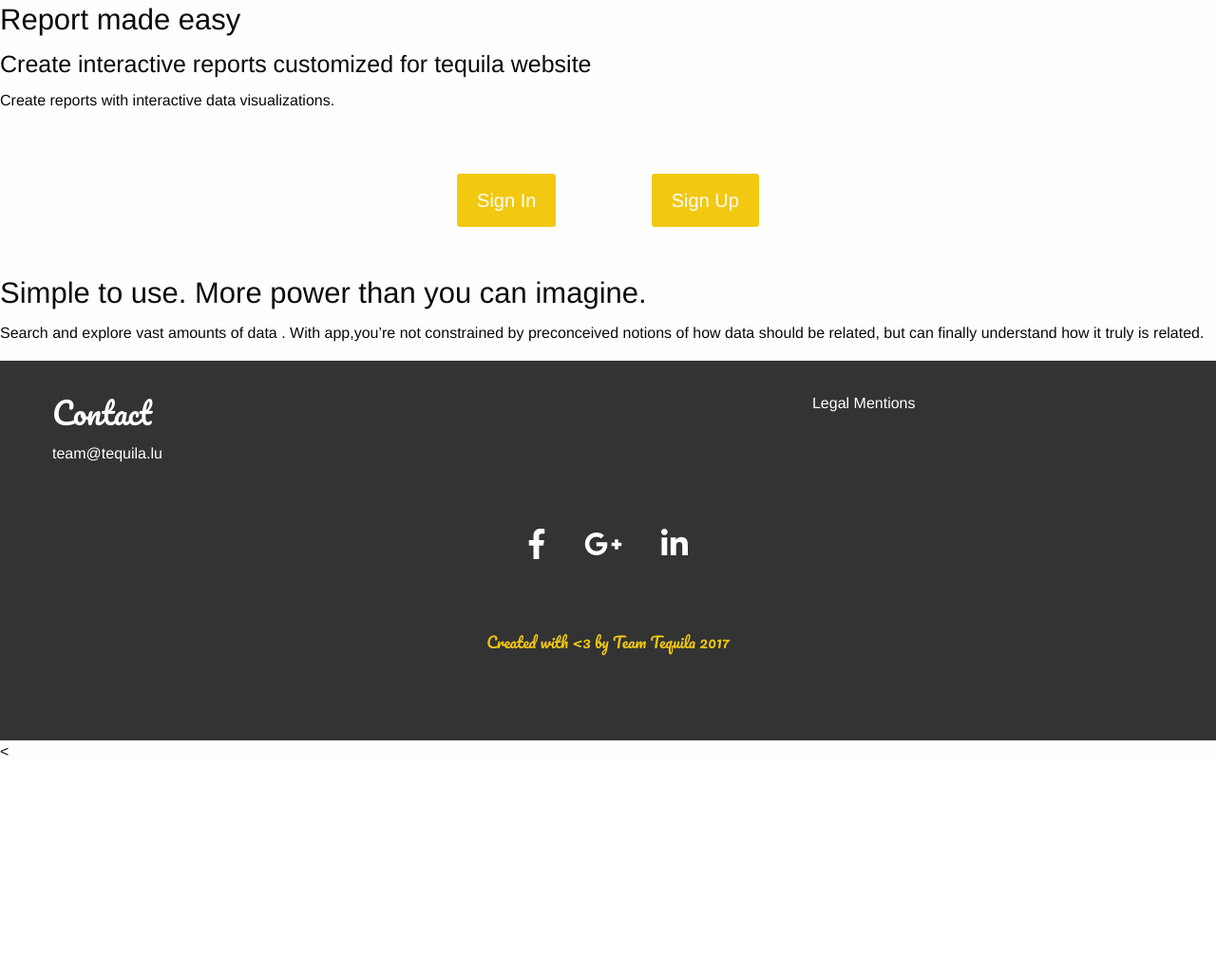
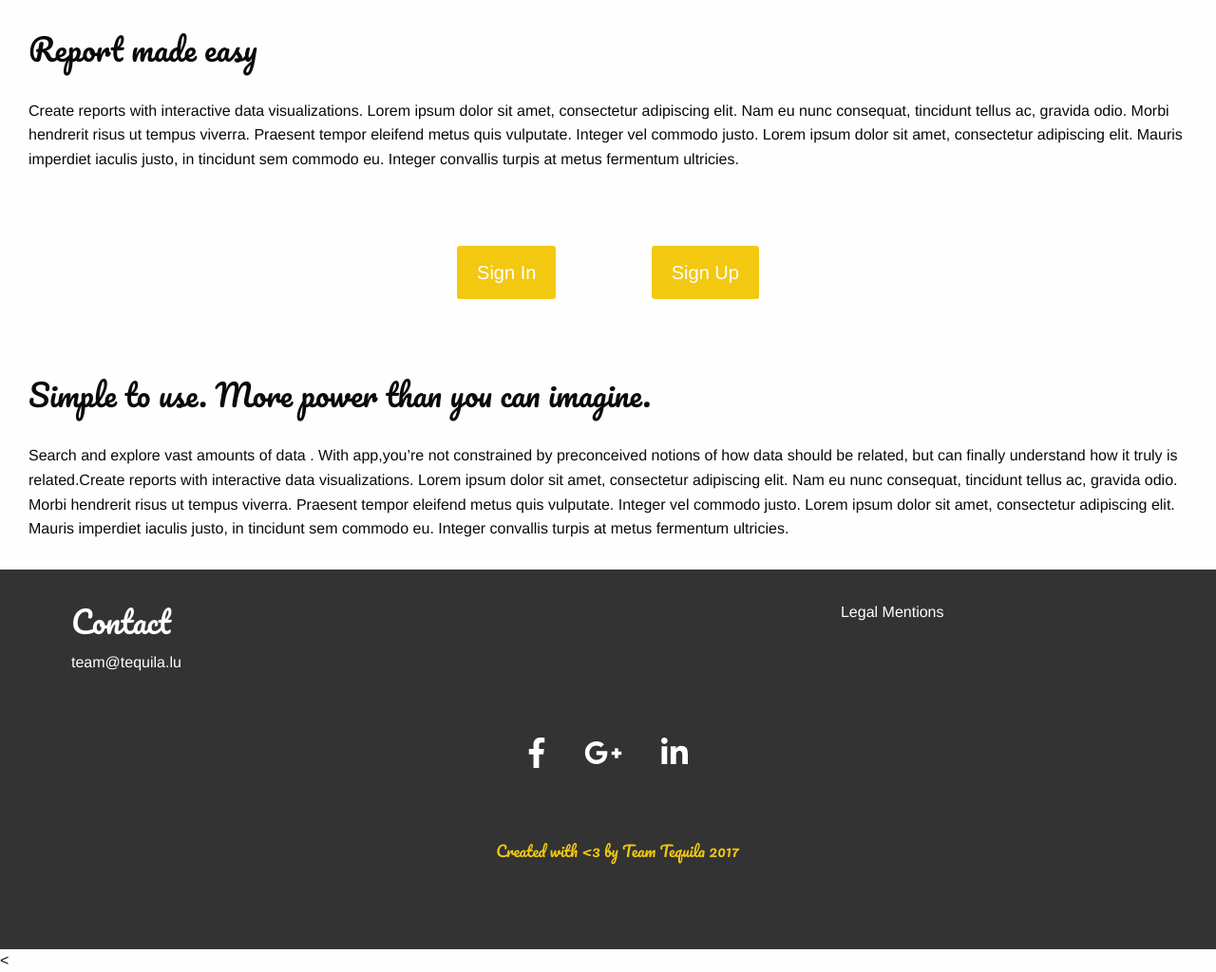
Before and after one commit to Jeremy6717/Tequila_project, a PHP site: template templates/home.html.twig in a window 1280 px wide. Shown: the part 501-1525 px from the top of the page at 95% size. Before the commit the page ends 1305 px from the top, so only its background shows below. Run offline with PHP 8.4, Linux system fonts and the light colour scheme; the template is opened without the code that fills it, so the values that code supplies are empty; some libraries are stand-ins or nearby versions.

Commit message:
Design homepage

```diff
--- a/src/controllers.php
+++ b/src/controllers.php
@@ -33,6 +33,9 @@ $app->get('/signin', function(Request $request)use ($app){
         ]
     );
 })->bind('signin');
+
+//routing for signup page
+$app->get('/signup', "Controller\UserController::signupAction")->bind('signup');
 
 //routing for sales page
 $app->get('/report/sales', "Controller\SalesController::salesAction")->bind('sales');
--- a/templates/headerHome.html.twig
+++ b/templates/headerHome.html.twig
@@ -11,8 +11,8 @@
         </div>
         <div class="top-bar-right">
             <ul class="dropdown menu" data-dropdown-menu>
-                <li><a href="#">Sign In</a></li>
-                <li><a href="#">Sign Up</a></li>
+                <li><a href="{{ path ("signin") }}">Sign In</a></li>
+                <li><a href="{{ path ("signup") }}">Sign Up</a></li>
             </ul>
             </ul>
         </div>
--- a/templates/home.html.twig
+++ b/templates/home.html.twig
@@ -7,28 +7,30 @@
 {% block content %}
 <div class="intro">
     <h3>Report made easy</h3>
-    <h4>Create interactive reports customized for tequila website</h4>
-    <p>Create reports with interactive data visualizations.</p>
+    <p>Create reports with interactive data visualizations.
+    Lorem ipsum dolor sit amet, consectetur adipiscing elit. Nam eu nunc consequat, tincidunt tellus ac, gravida odio. Morbi hendrerit risus ut tempus viverra. Praesent tempor eleifend metus quis vulputate. Integer vel commodo justo. Lorem ipsum dolor sit amet, consectetur adipiscing elit. Mauris imperdiet iaculis justo, in tincidunt sem commodo eu. Integer convallis turpis at metus fermentum ultricies. </p>
 </div>
 
+<!--Button for connection-->
 
 <div class="btn">
 
-<a class="button large" href="#">Sign In</a>
+<a class="button large" href="{{ path ("signin") }}">Sign In</a>
 
-<a class="button large" href="#">Sign Up</a>
+<a class="button large" href="{{ path ("signup") }}">Sign Up</a>
 
 </div>
 
 
-<!--Testimonial-->
 
 
-<div>
+
+<div class="intro">
     <h3>Simple to use. More power than you can imagine.</h3>
-    <p> Search and explore vast amounts of data . With app,you’re not constrained by preconceived notions of how data should be related, but can finally understand how it truly is related.
+    <p> Search and explore vast amounts of data . With app,you’re not constrained by preconceived notions of how data should be related, but can finally understand how it truly is related.Create reports with interactive data visualizations. Lorem ipsum dolor sit amet, consectetur adipiscing elit. Nam eu nunc consequat, tincidunt tellus ac, gravida odio. Morbi hendrerit risus ut tempus viverra. Praesent tempor eleifend metus quis vulputate. Integer vel commodo justo. Lorem ipsum dolor sit amet, consectetur adipiscing elit. Mauris imperdiet iaculis justo, in tincidunt sem commodo eu. Integer convallis turpis at metus fermentum ultricies.
     </p>
 </div>
+
 {% endblock %}
 
 {% block footer %}
--- a/web/css/style.css
+++ b/web/css/style.css
@@ -89,6 +89,7 @@ ul{
     #mainTitle{
         font-size: 4rem;
         margin-left: 8rem;
+        text-align: left;
     }
 
     .menu-text{
@@ -121,7 +122,16 @@ ul{
 
 /*Home*/
 
+.intro h3{
+    font-size: 2rem;
+    margin: 30px;
+    font-family: pacifico;
+}
 
+.intro p{
+    margin: 30px;
+
+}
 
 .btn{
     text-align: center;
@@ -176,11 +186,17 @@ footer h5{
     font-family: Pacifico;
     font-size: 2rem;
     margin-top: 2rem;
+    margin-left: 20px;
+}
+
+footer p{
+    margin-left: 20px;
 }
 
 #legal{
     font-size: 1rem;
     margin-top: 2rem;
+    margin-left: 10px;
 }
 
 .copyright{
```
Also changed, not shown: templates/headerReport.html.twig (+4 -4 lines).
